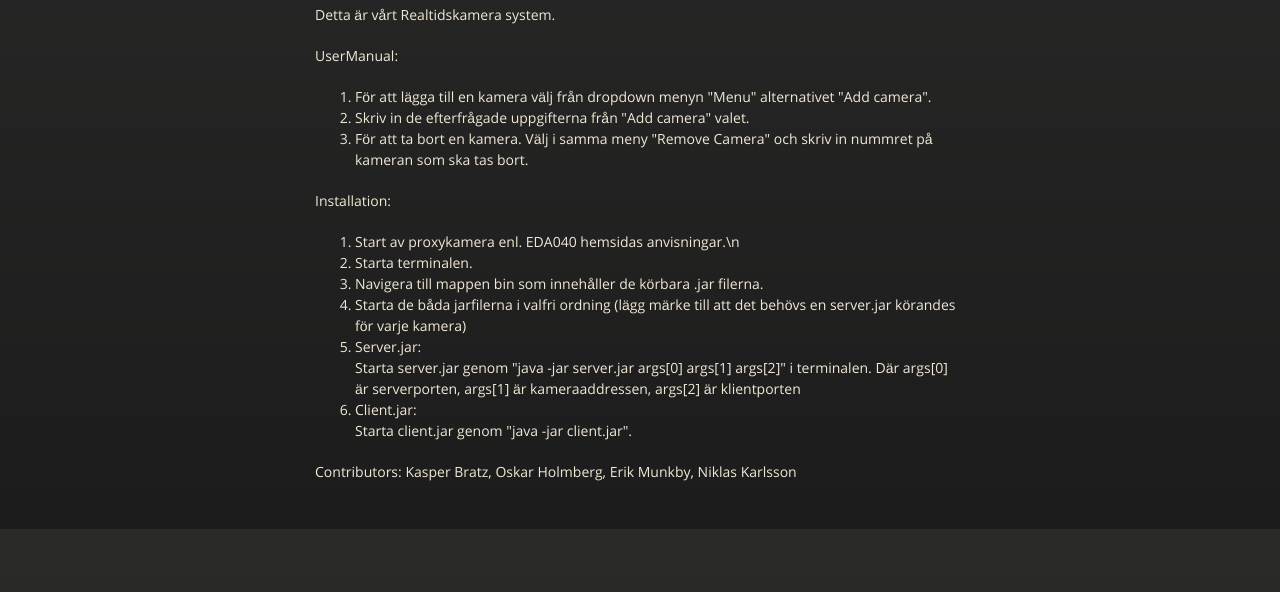
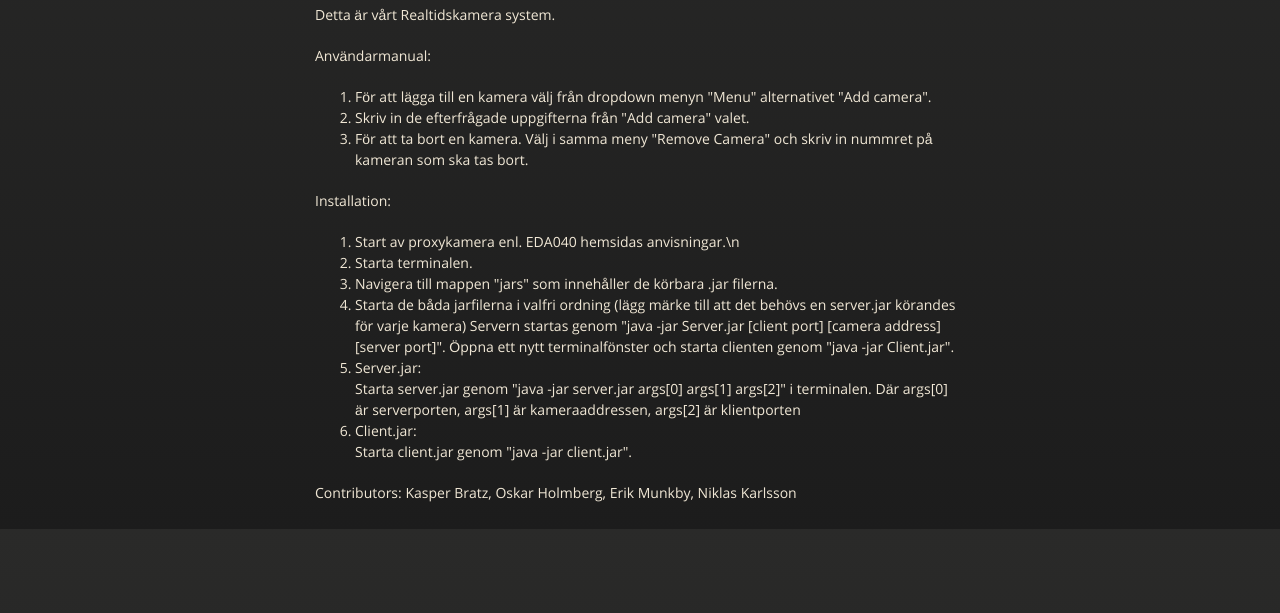
Before and after one commit to Nafrali/Realtidscamera, a plain HTML site: page index.html in a window 1280 px wide. Shown: the part 271-884 px from the top of the page. Before the commit the page ends 863 px from the top, so only its background shows below. Drawn offline with nearby package versions, Linux system fonts and the light colour scheme.

```diff
--- a/index.html
+++ b/index.html
@@ -43,7 +43,7 @@
 
 <p>Detta är vårt Realtidskamera system.</p>
 
-<p>UserManual:</p>
+<p>Användarmanual:</p>
 
 <ol>
 <li>För att lägga till en kamera välj från dropdown menyn "Menu" alternativet "Add camera".</li>
@@ -56,9 +56,11 @@
 <ol>
 <li>Start av proxykamera enl. EDA040 hemsidas anvisningar.\n</li>
 <li>Starta terminalen.</li>
-<li>Navigera till mappen bin som innehåller de körbara .jar filerna.</li>
+<li>Navigera till mappen "jars" som innehåller de körbara .jar filerna.</li>
 <li>Starta de båda jarfilerna i valfri ordning
-(lägg märke till att det behövs en server.jar körandes för varje kamera)</li>
+(lägg märke till att det behövs en server.jar körandes för varje kamera)
+Servern startas genom "java -jar Server.jar [client port] [camera address] [server port]".
+Öppna ett nytt terminalfönster och starta clienten genom "java -jar Client.jar".</li>
 <li>Server.jar:<br>
 Starta server.jar genom "java -jar server.jar args[0] args[1] args[2]"
 i terminalen. Där args[0] är serverporten, args[1] är kameraaddressen,
--- a/params.json
+++ b/params.json
@@ -1 +1 @@
-{"name":"Realtidscamera","tagline":"","body":"Realtidscamera  \r\n==============\r\nDetta är vårt Realtidskamera system.\r\n\r\nUserManual:\r\n\r\n1. För att lägga till en kamera välj från dropdown menyn \"Menu\" alternativet \"Add camera\".\r\n2. Skriv in de efterfrågade uppgifterna från \"Add camera\" valet.\r\n3. För att ta bort en kamera. Välj i samma meny \"Remove Camera\" och skriv in nummret på kameran som ska tas bort.\r\n\r\nInstallation:\r\n\r\n1. Start av proxykamera enl. EDA040 hemsidas anvisningar.\\n\r\n2. Starta terminalen.\r\n3. Navigera till mappen bin som innehåller de körbara .jar filerna.\r\n4. Starta de båda jarfilerna i valfri ordning\r\n(lägg märke till att det behövs en server.jar körandes för varje kamera)\r\n5. Server.jar:  \r\nStarta server.jar genom \"java -jar server.jar args[0] args[1] args[2]\"\r\ni terminalen. Där args[0] är serverporten, args[1] är kameraaddressen,\r\nargs[2] är klientporten\r\n6. Client.jar:  \r\nStarta client.jar genom \"java -jar client.jar\".\r\n\r\n\r\nContributors: Kasper Bratz, Oskar Holmberg, Erik Munkby, Niklas Karlsson\r\n","google":"","note":"Don't delete this file! It's used internally to help with page regeneration."}
+{"name":"Realtidscamera","tagline":"","body":"Realtidscamera  \r\n==============\r\nDetta är vårt Realtidskamera system.\r\n\r\nAnvändarmanual:\r\n\r\n1. För att lägga till en kamera välj från dropdown menyn \"Menu\" alternativet \"Add camera\".\r\n2. Skriv in de efterfrågade uppgifterna från \"Add camera\" valet.\r\n3. För att ta bort en kamera. Välj i samma meny \"Remove Camera\" och skriv in nummret på kameran som ska tas bort.\r\n\r\nInstallation:\r\n\r\n1. Start av proxykamera enl. EDA040 hemsidas anvisningar.\\n\r\n2. Starta terminalen.\r\n3. Navigera till mappen \"jars\" som innehåller de körbara .jar filerna.\r\n4. Starta de båda jarfilerna i valfri ordning\r\n(lägg märke till att det behövs en server.jar körandes för varje kamera)\r\nServern startas genom \"java -jar Server.jar [client port] [camera address] [server port]\".\r\nÖppna ett nytt terminalfönster och starta clienten genom \"java -jar Client.jar\".\r\n5. Server.jar:  \r\nStarta server.jar genom \"java -jar server.jar args[0] args[1] args[2]\"\r\ni terminalen. Där args[0] är serverporten, args[1] är kameraaddressen,\r\nargs[2] är klientporten\r\n6. Client.jar:  \r\nStarta client.jar genom \"java -jar client.jar\".\r\n\r\n\r\nContributors: Kasper Bratz, Oskar Holmberg, Erik Munkby, Niklas Karlsson\r\n","google":"","note":"Don't delete this file! It's used internally to help with page regeneration."}
```
